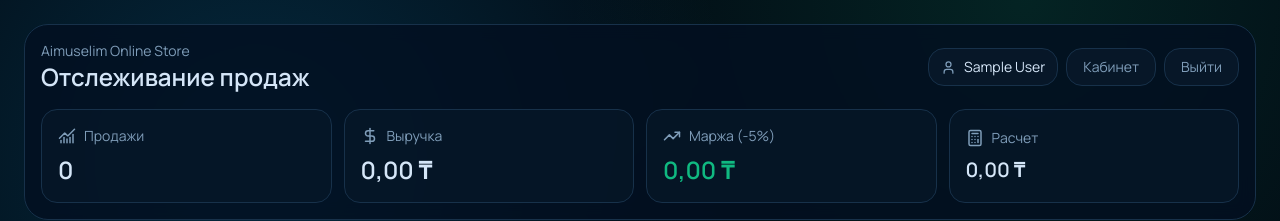
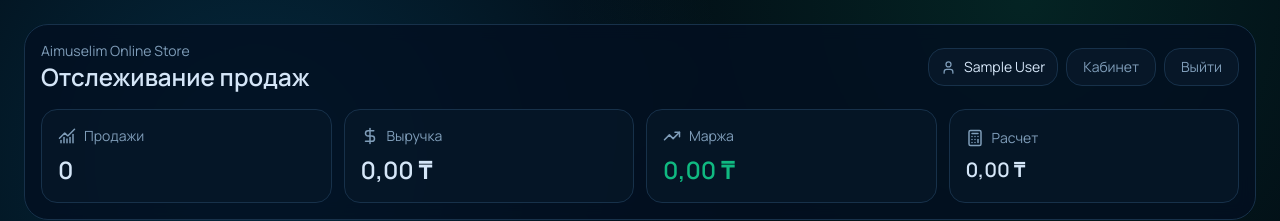
Before and after one commit to kairosir/salestraking, a Next.js app: page / in a window 1280 px wide. Shown: the top 221 px of the page. Built offline with nearby package versions, Linux system fonts and the light colour scheme; no server answers; the database is empty; sample sign-in values are in the browser's storage.

Commit message:
feat: use net margin everywhere and expand calculation modal

```diff
--- a/app/actions.ts
+++ b/app/actions.ts
@@ -127,7 +127,7 @@ export async function createSaleAction(formData: FormData): Promise<{ ok: boolea
     const salePrice = Number(data.salePrice);
     const quantity = Math.max(1, Number(data.quantity) || 1);
     const costPrice = costPriceCny * CNY_TO_KZT;
-    const margin = (salePrice - costPrice) * quantity;
+    const margin = (salePrice - costPrice) * quantity * 0.95;
 
     await prisma.sale.create({
       data: {
@@ -212,7 +212,7 @@ export async function updateSaleAction(formData: FormData): Promise<{ ok: boolea
     const salePrice = Number(data.salePrice);
     const quantity = Math.max(1, Number(data.quantity) || 1);
     const costPrice = costPriceCny * CNY_TO_KZT;
-    const margin = (salePrice - costPrice) * quantity;
+    const margin = (salePrice - costPrice) * quantity * 0.95;
 
     await prisma.sale.update({
       where: { id },
--- a/app/page.tsx
+++ b/app/page.tsx
@@ -50,7 +50,7 @@ export default async function Home() {
     },
     { revenue: 0, margin: 0 }
   );
-  const totalNetMargin = totals.margin * 0.95;
+  const totalNetMargin = totals.margin;
 
   const uiSales = sales.map((s) => ({
     id: s.id,
@@ -104,7 +104,7 @@ export default async function Home() {
           <div className="mt-4 grid grid-cols-1 gap-3 md:grid-cols-4">
             <StatCard icon={<ChartNoAxesCombined size={18} />} label="Продажи" value={String(sales.length)} />
             <StatCard icon={<DollarSign size={18} />} label="Выручка" value={money(totals.revenue)} />
-            <StatCard icon={<TrendingUp size={18} />} label="Маржа (-5%)" value={money(totalNetMargin)} accent />
+            <StatCard icon={<TrendingUp size={18} />} label="Маржа" value={money(totalNetMargin)} accent />
             <CalculationCard totalNetMargin={totalNetMargin} />
           </div>
         </header>
--- a/components/calculation-card.tsx
+++ b/components/calculation-card.tsx
@@ -33,8 +33,8 @@ export function CalculationCard({ totalNetMargin }: { totalNetMargin: number })
       </button>
 
       {open && (
-        <div className="fixed inset-0 z-50 grid place-items-center bg-black/75 p-4">
-          <div className="w-full max-w-lg rounded-3xl border border-line bg-[#020b14] p-5">
+        <div className="fixed inset-0 z-50 grid place-items-end bg-black/75 p-0 sm:place-items-center sm:p-4">
+          <div className="h-[88vh] w-full overflow-y-auto rounded-t-3xl border border-line bg-[#020b14] p-4 sm:h-auto sm:max-h-[90vh] sm:max-w-lg sm:rounded-3xl sm:p-5">
             <div className="mb-4 flex items-start justify-between gap-3">
               <div>
                 <h3 className="text-xl font-semibold text-text">Расчет общей маржи</h3>
--- a/components/sales-form.tsx
+++ b/components/sales-form.tsx
@@ -332,12 +332,8 @@ export function SalesForm({ sale, compact }: { sale?: SaleRow; compact?: boolean
                   </div>
                   <div className="my-2 h-px bg-line" />
                   <div className="flex items-center justify-between text-base text-text">
-                    <span className="font-semibold">Общая маржа (-5%)</span>
+                    <span className="font-semibold">Маржа</span>
                     <span className="font-bold text-success">{money(payoutTotal)}</span>
-                  </div>
-                  <div className="mt-1 flex items-center justify-between text-sm text-muted">
-                    <span>Маржа до вычета</span>
-                    <span className="font-semibold text-accent">{money(marginTotal)}</span>
                   </div>
                 </div>
 
```
